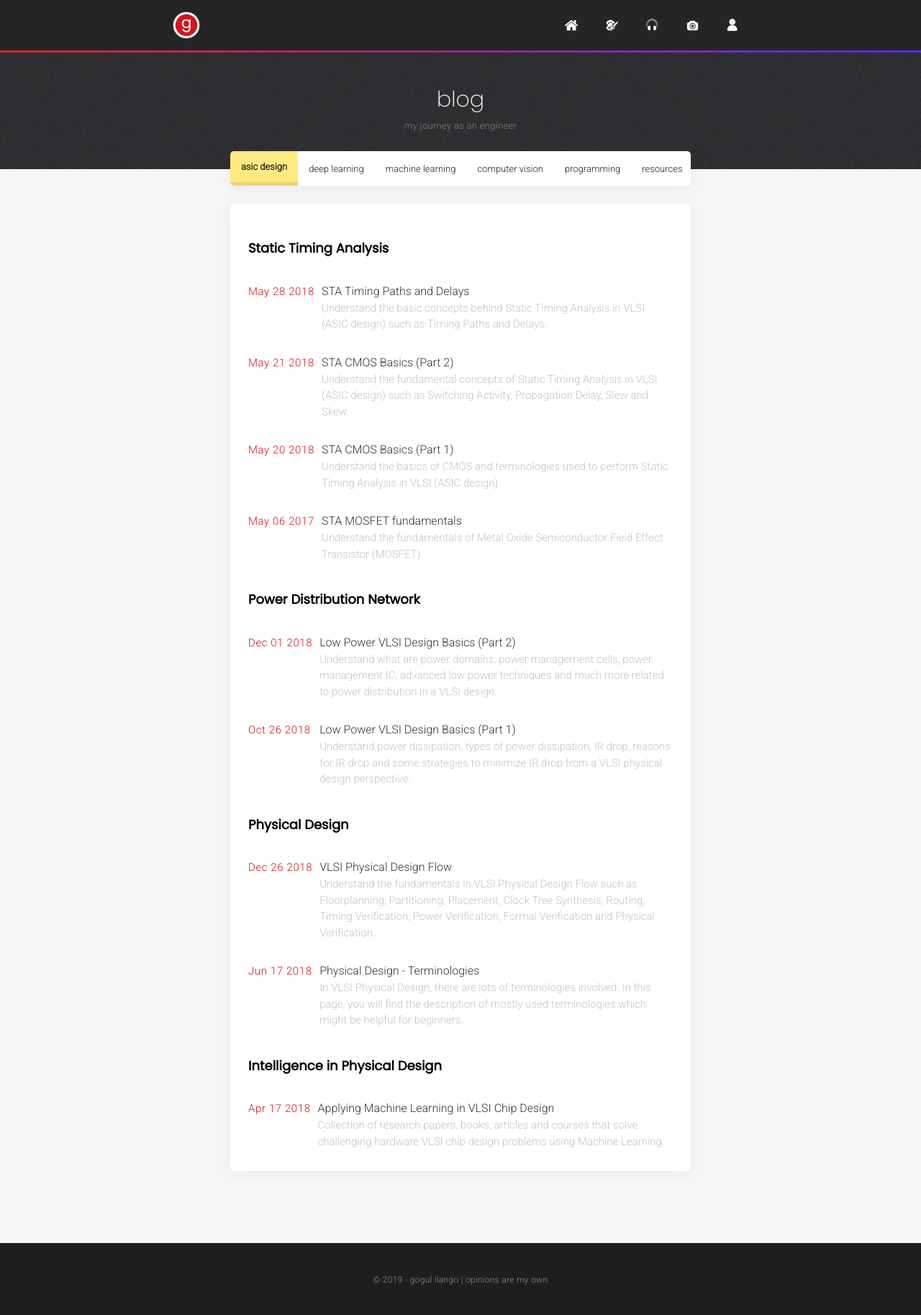
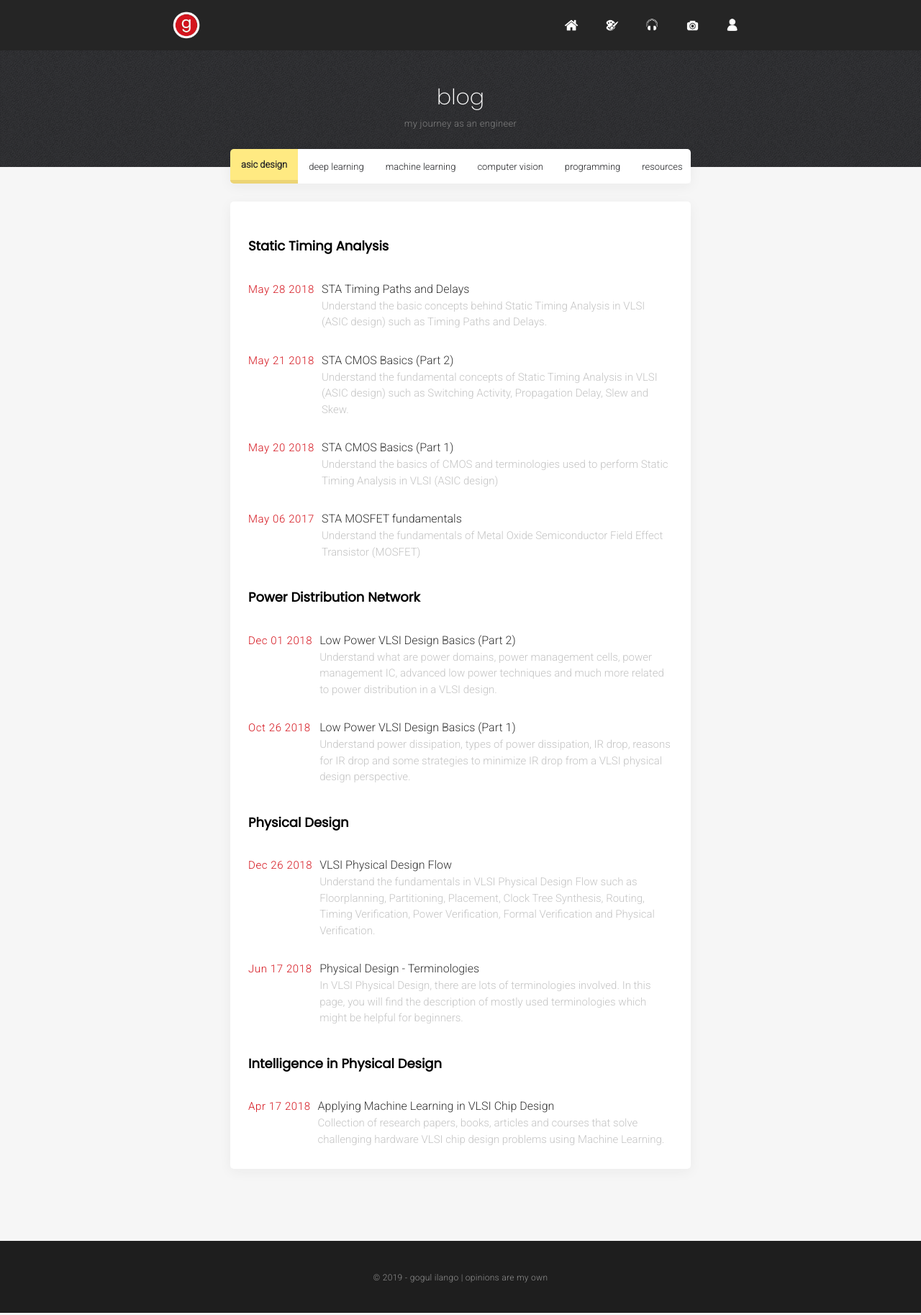
Before and after one commit to shravankumar147/Gogul09.github.io, a Jekyll site: the page built from index.html, in a window 1280 px wide. Shown: the whole page at 72% size. Built offline with Jekyll 4.4.1, drawn with Linux system fonts in a browser that asks for light colours; the list of posts is cut into pages by our own code; comment, search, counter and statistics services are not loaded.

Commit message:
updated css

```diff
--- a/_sass/_navbar.scss
+++ b/_sass/_navbar.scss
@@ -3,9 +3,6 @@
   background-color: #252525;
   border: none;
   z-index: 2000;
-  border-bottom: 3px solid;
-  border-image-source: linear-gradient(45deg, #d32828, rgb(84, 42, 251));
-  border-image-slice: 1;
 }
 
 .inner-container {
```
